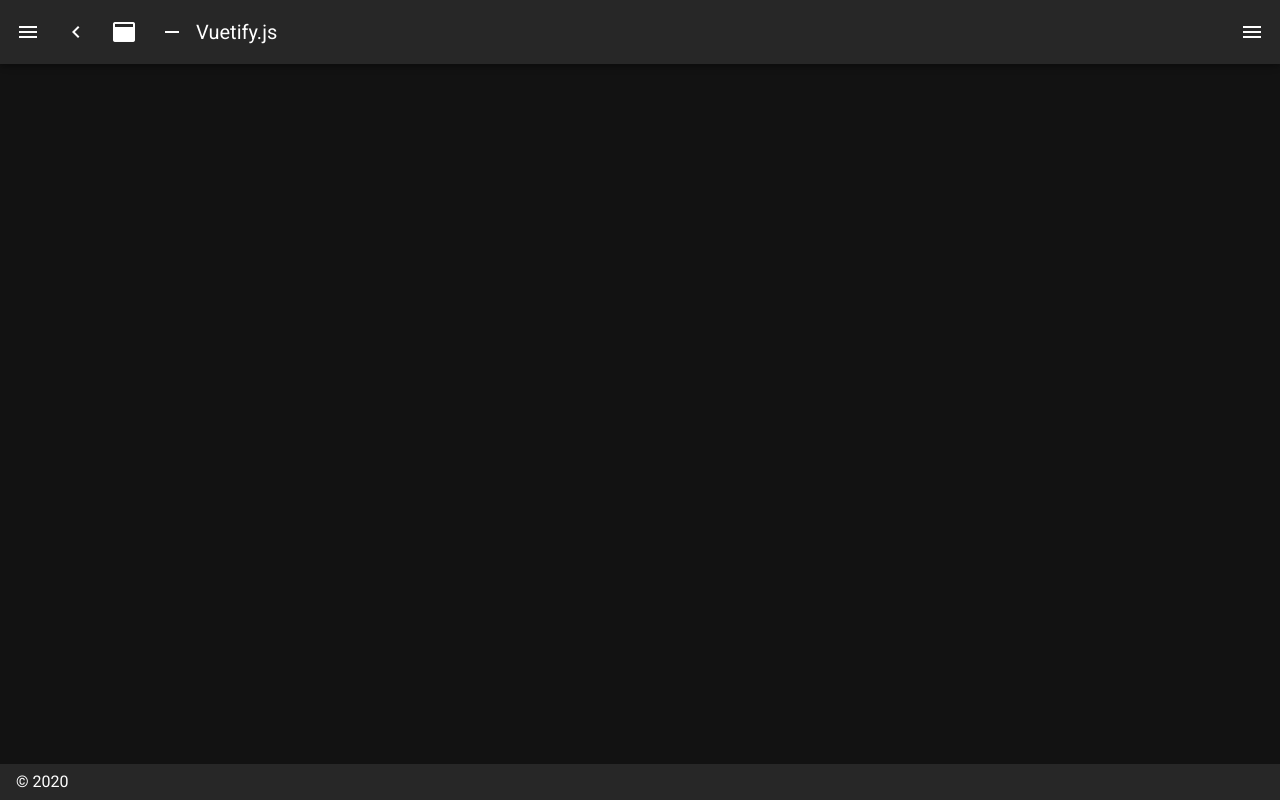
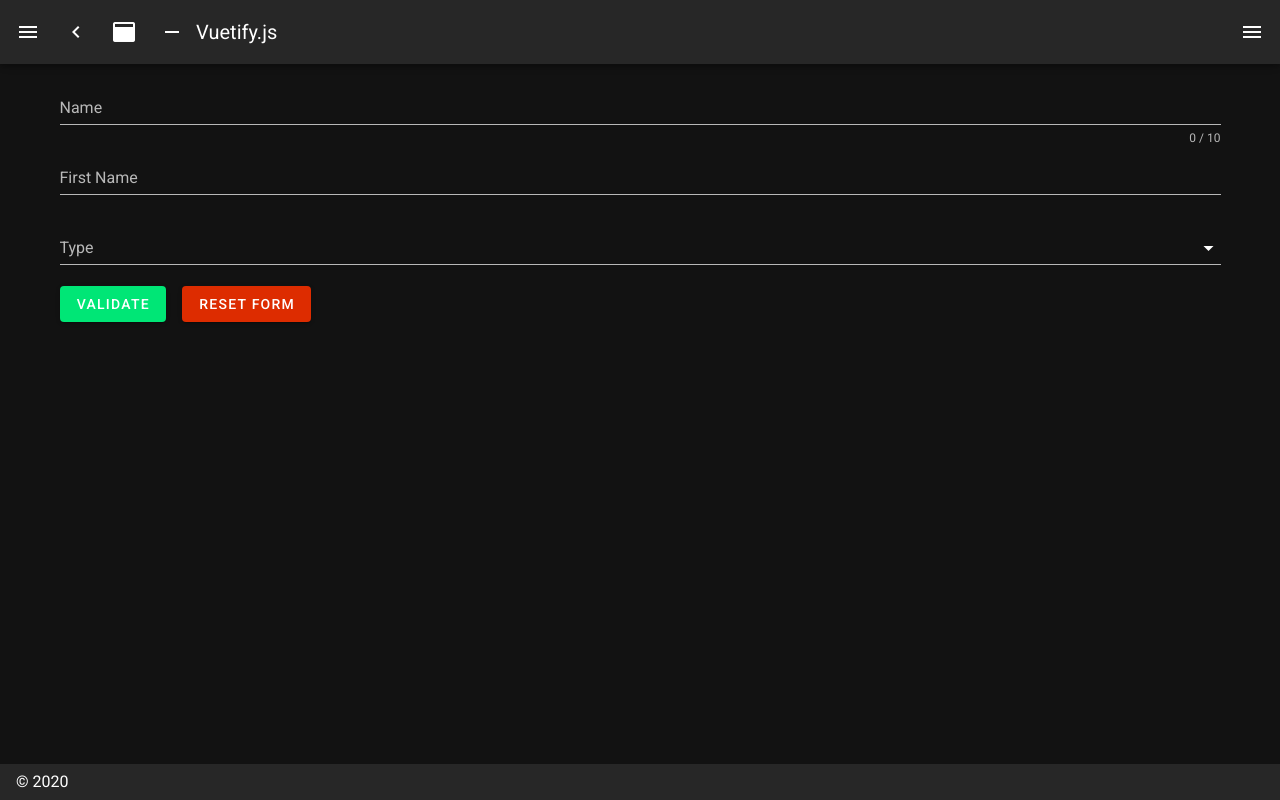
Before and after one commit to lheumell/front-louvet, a Nuxt app: page /registerForm in a window 1280 px wide. Before the commit this address had no page. Built offline with nearby package versions, Linux system fonts and the light colour scheme.

Commit message:
feat/Register

```diff
--- a/components/Regie.vue
+++ b/components/Regie.vue
@@ -1,6 +1,6 @@
 <template>
      <v-expansion-panels class="mt">
-        <v-expansion-panel :key="i">
+        <v-expansion-panel>
           <v-expansion-panel-header>
             Bon de régie
           </v-expansion-panel-header>
--- a/layouts/default.vue
+++ b/layouts/default.vue
@@ -120,6 +120,11 @@
           icon: '',
           title: 'History',
           to: '/list'
+        },
+        {
+          icon: '',
+          title: 'register',
+          to: '/registerForm'
         }
       ],
       miniVariant: false,
--- /dev/null
+++ b/pages/registerForm.vue
@@ -0,0 +1,81 @@
+<template>
+  <v-form
+    ref="form"
+    v-model="valid"
+    lazy-validation
+  >
+    <v-text-field
+      v-model="name"
+      :counter="10"
+      :rules="nameRules"
+      label="Name"
+      required
+    ></v-text-field>
+
+    <v-text-field
+      v-model="fistName"
+      :rules="fistNameRules"
+      label="First Name"
+      required
+    ></v-text-field>
+
+    <v-select
+      v-model="select"
+      :items="items"
+      :rules="[v => !!v || 'Item is required']"
+      label="Type"
+      required
+    ></v-select>
+
+    <v-btn
+      :disabled="!valid"
+      color="success"
+      class="mr-4"
+      @click="validate"
+    >
+      Validate
+    </v-btn>
+
+    <v-btn
+      color="error"
+      class="mr-4"
+      @click="reset"
+    >
+      Reset Form
+    </v-btn>
+  </v-form>
+</template>
+
+<script>
+  export default {
+    data: () => ({
+      valid: true,
+      name: '',
+      nameRules: [
+        v => !!v || 'Name is required',
+        v => (v && v.length <= 10) || 'Name must be less than 10 characters',
+      ],
+      firstName: '',
+      fistNameRules: [
+        v => !!v || 'firstName is required',
+        v => (v && v.length <= 20) || 'firstName must be less than 20 characters',
+      ],
+      select: null,
+      items: [
+        '1 (Chef de projet)',
+        '2 (chef de projet Louvet)',
+        '3 (chauffeur)',
+      ],
+      checkbox: false,
+    }),
+
+    methods: {
+      validate () {
+        this.$refs.form.validate()
+      },
+      reset () {
+        this.$refs.form.reset()
+      },
+    },
+  }
+</script>
```
